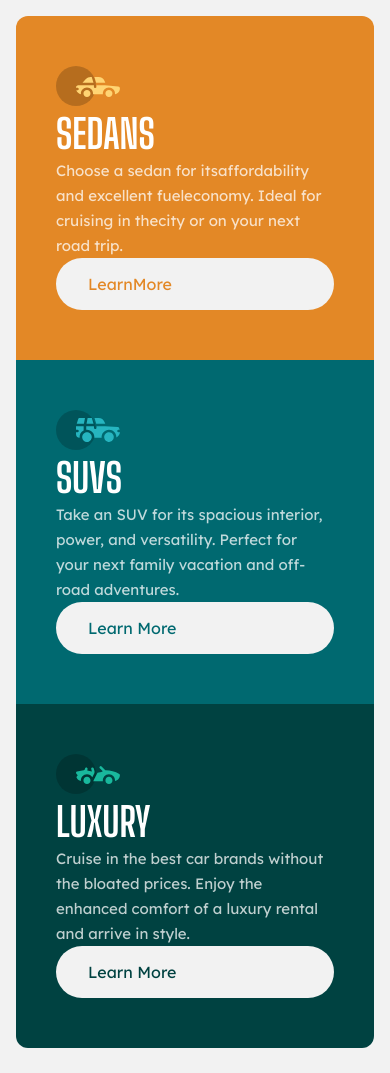
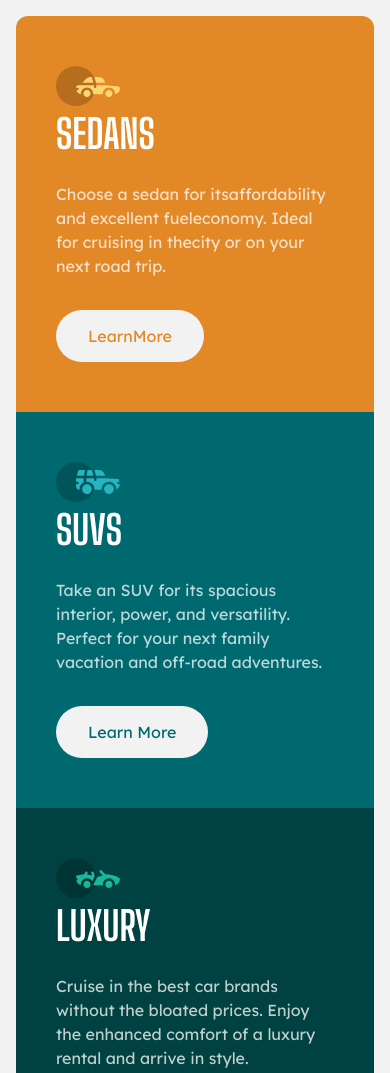
Before and after one commit to noisyBrain/3-column-preview-card-component-main, a plain HTML site: page index.html in a window 390 px wide. Shown: the top 1073 px of the page. Drawn offline with Linux system fonts and the light colour scheme.

Commit message:
little improves

```diff
--- a/index.html
+++ b/index.html
@@ -20,32 +20,32 @@
 
     <main class="mainContainer">
 
-      <section class="mainContainer__sedan">
+      <div class="mainContainer__sedan">
 
-        <img class="mainContainer__img" src="../images/icon-sedans.svg" alt="sedan-img">
-        <header class="mainContainer__title">SEDANS</header>
+        <img class="mainContainer__img" src="../images/icon-sedans.svg">
+        <h2 class="mainContainer__title">Sedans</h2>
         <p class="mainContainer__desc">Choose a sedan for itsaffordability and excellent fueleconomy. Ideal for cruising in thecity or on your next road trip.</p>
         <a class="mainContainer__link mainContainer__link-sedan" href="#">LearnMore</a>
 
-      </section>
+      </div>
 
-      <section class="mainContainer__suv">
+      <div class="mainContainer__suv">
 
-        <img class="mainContainer__img" src="../images/icon-suvs.svg" alt="suvs-img">
-        <header class="mainContainer__title" >SUVS</header>
+        <img class="mainContainer__img" src="../images/icon-suvs.svg">
+        <h2 class="mainContainer__title" >Suvs</h2>
         <p class="mainContainer__desc">Take an SUV for its spacious interior, power, and versatility. Perfect for  your next family vacation and off-road adventures.</p>
         <a class="mainContainer__link mainContainer__link-suv" href="#">Learn More</a>
 
-      </section>
+      </div>
 
-      <section class="mainContainer__luxury">
+      <div class="mainContainer__luxury">
 
-        <img class="mainContainer__img" src="../images/icon-luxury.svg" alt="luxury-img">
-        <header class="mainContainer__title">LUXURY</header>
+        <img class="mainContainer__img" src="../images/icon-luxury.svg">
+        <h2 class="mainContainer__title">Luxury</h2>
         <p class="mainContainer__desc">Cruise in the best car brands without the bloated   prices. Enjoy the enhanced  comfort of a luxury rental and arrive in style.</p>
         <a class="mainContainer__link mainContainer__link-luxury" href="#">Learn More</a>
 
-      </section>
+      </div>
 
     </main>
 
--- a/style.css
+++ b/style.css
@@ -22,19 +22,20 @@ body {
 
 .mainContainer__title {
     font-size: 2.5rem;
-    font-family: Big Shoulders Display;
+    font-family: Big Shoulders Display, sans-serif;
+    text-transform: uppercase;
 }
 
-.mainContainer section {
+.mainContainer div {
     padding:50px 40px;
 }
 
 .mainContainer__desc {
-    background-color: inherit;
     font-family: 'Lexend Deca', sans-serif;
-    font-size:15px;
     color: hsla(0, 0%, 100%, 0.75);
-    line-height: 25px;
+    line-height: 1.5;
+    margin-top: 1.5rem;
+    margin-bottom: 2rem;
 }
 
 .mainContainer__sedan {
@@ -50,7 +51,7 @@ body {
 }
 
 .mainContainer__link {
-    display:flex;
+    display:inline-block;
     font-family: 'Lexend Deca', sans-serif;
     border:none;
     border-radius: 2.5em;
@@ -60,7 +61,14 @@ body {
     margin-top:auto;
     text-decoration: none;
     cursor:pointer;
+}
 
+.mainContainer__link:focus {
+    border: 0.3rem solid wheat;
+}
+
+.mainContainer__link:focus-visible {
+    outline: 0.3rem solid rgb(108, 252, 245);
 }
 
 .mainContainer__link:hover {
@@ -97,13 +105,9 @@ footer {
 } */
 
 @media(max-width:540px) {
-    body {
-        width:auto;
-        height:auto;
-    }
 
     .mainContainer {
-        flex-flow:column wrap;
+        flex-direction:column;
         }
 
 
```
